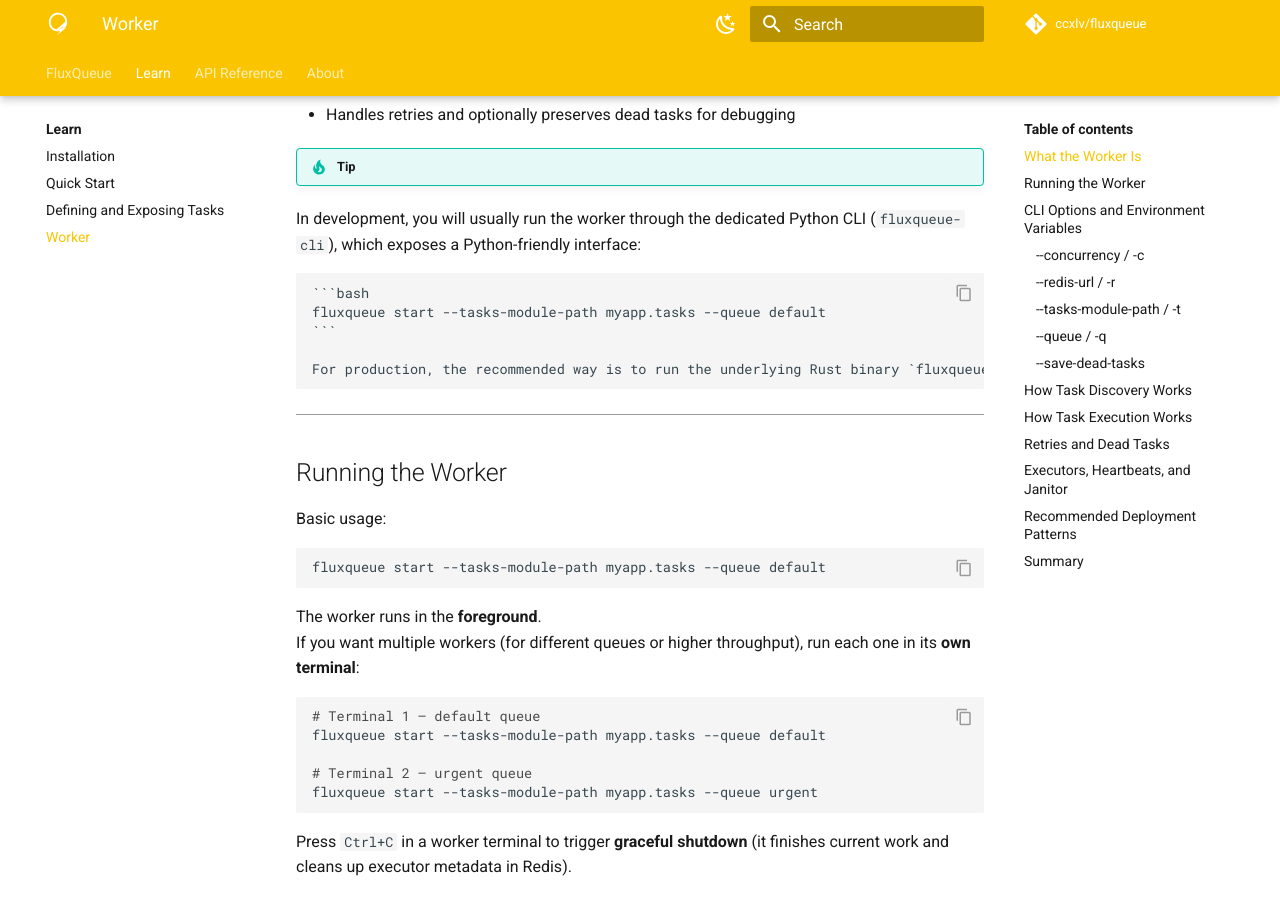
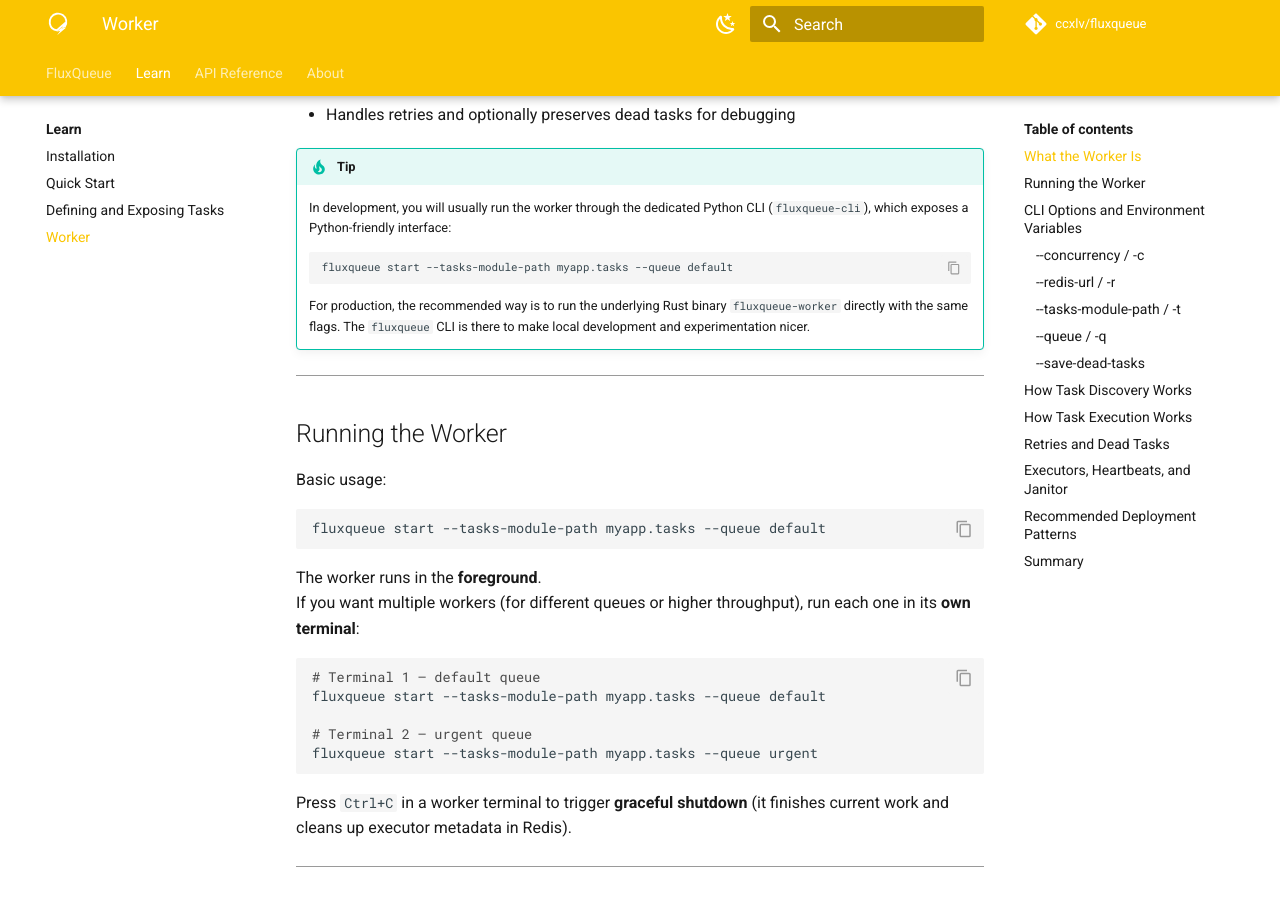
Before and after one commit to CCXLV/fluxqueue, an MkDocs documentation site: the page built from docs/tutorial/worker.md, in a window 1280 px wide and 900 px high, scrolled down 753 px. Built offline with MkDocs 1.6.1 and Material for MkDocs 9.7.7, drawn with Linux system fonts in a browser that asks for light colours; comment, search, counter and statistics services are not loaded; part of the change alters nothing that is shown.

````diff
--- a/docs/tutorial/worker.md
+++ b/docs/tutorial/worker.md
@@ -23,9 +23,9 @@ The worker is a standalone Rust-powered process (invoked through the `fluxqueue`
 - Pulls tasks from Redis and executes the corresponding Python functions
 - Handles retries and optionally preserves dead tasks for debugging
 
+<!-- prettier-ignore -->
 !!! tip
-In development, you will usually run the worker through the dedicated Python CLI (`fluxqueue-cli`), which exposes a Python-friendly interface:
-
+    In development, you will usually run the worker through the dedicated Python CLI (`fluxqueue-cli`), which exposes a Python-friendly interface:
     ```bash
     fluxqueue start --tasks-module-path myapp.tasks --queue default
     ```
@@ -213,18 +213,21 @@ This separation lets you:
 For each worker process:
 
 - **Executors**:
-  - One per `--concurrency` slot.
-  - Each has a unique executor ID.
-  - Registers itself in Redis and pulls tasks.
+- <!-- prettier-ignore -->
+    - One per `--concurrency` slot.
+    - Each has a unique executor ID.
+    - Registers itself in Redis and pulls tasks.
 
 - **Heartbeat**:
-  - Janitor periodically updates an “executor heartbeat” in Redis for all executor IDs.
-  - This makes it possible (now or in the future) to detect stale or dead executors.
+- <!-- prettier-ignore -->
+    - Janitor periodically updates an “executor heartbeat” in Redis for all executor IDs.
+    - This makes it possible (now or in the future) to detect stale or dead executors.
 
 - **Janitor loop**:
-  - Checks failed tasks and handles retries / dead tasks.
-  - Maintains executor heartbeats in Redis.
-  - Responds to shutdown signals cleanly.
+- <!-- prettier-ignore -->
+    - Checks failed tasks and handles retries / dead tasks.
+    - Maintains executor heartbeats in Redis.
+    - Responds to shutdown signals cleanly.
 
 On shutdown (`Ctrl+C`):
 
@@ -239,15 +242,18 @@ On shutdown (`Ctrl+C`):
 Some practical patterns:
 
 - **Single queue, single worker** – simplest:
-  - One worker process with `--queue default`, `--concurrency` tuned to your workload.
+- <!-- prettier-ignore -->
+    - One worker process with `--queue default`, `--concurrency` tuned to your workload.
 
 - **Multiple queues by priority**:
-  - Separate workers for `default`, `urgent`, `reports`, etc.
-  - Each queue can have different concurrency and be scaled independently.
+- <!-- prettier-ignore -->
+    - Separate workers for `default`, `urgent`, `reports`, etc.
+    - Each queue can have different concurrency and be scaled independently.
 
 - **Horizontal scaling**:
-  - Run multiple worker processes for the same queue on one or more machines.
-  - Redis ensures tasks are distributed across workers.
+- <!-- prettier-ignore -->
+    - Run multiple worker processes for the same queue on one or more machines.
+    - Redis ensures tasks are distributed across workers.
 
 Example (two workers for `default`, one for `urgent`):
 
````
